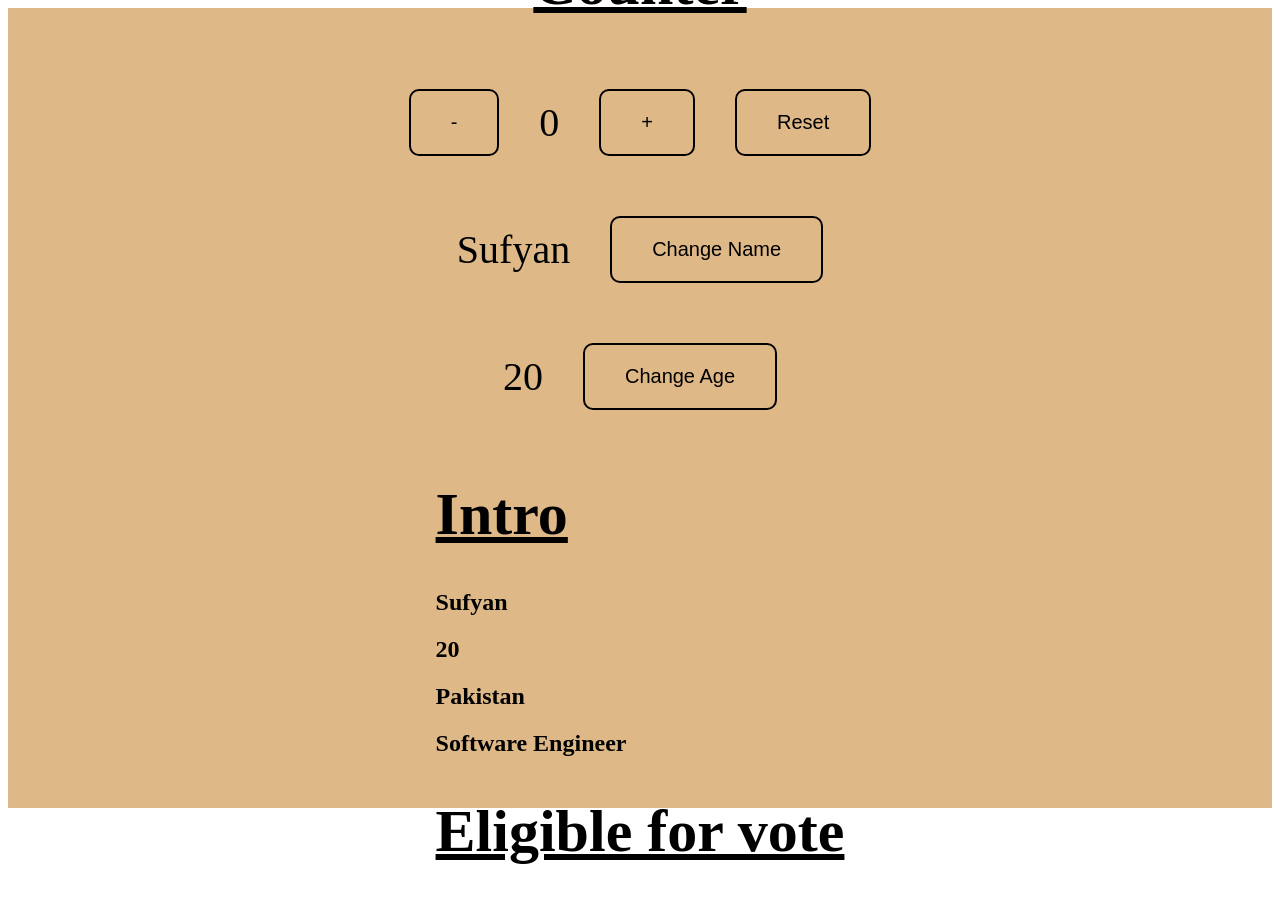
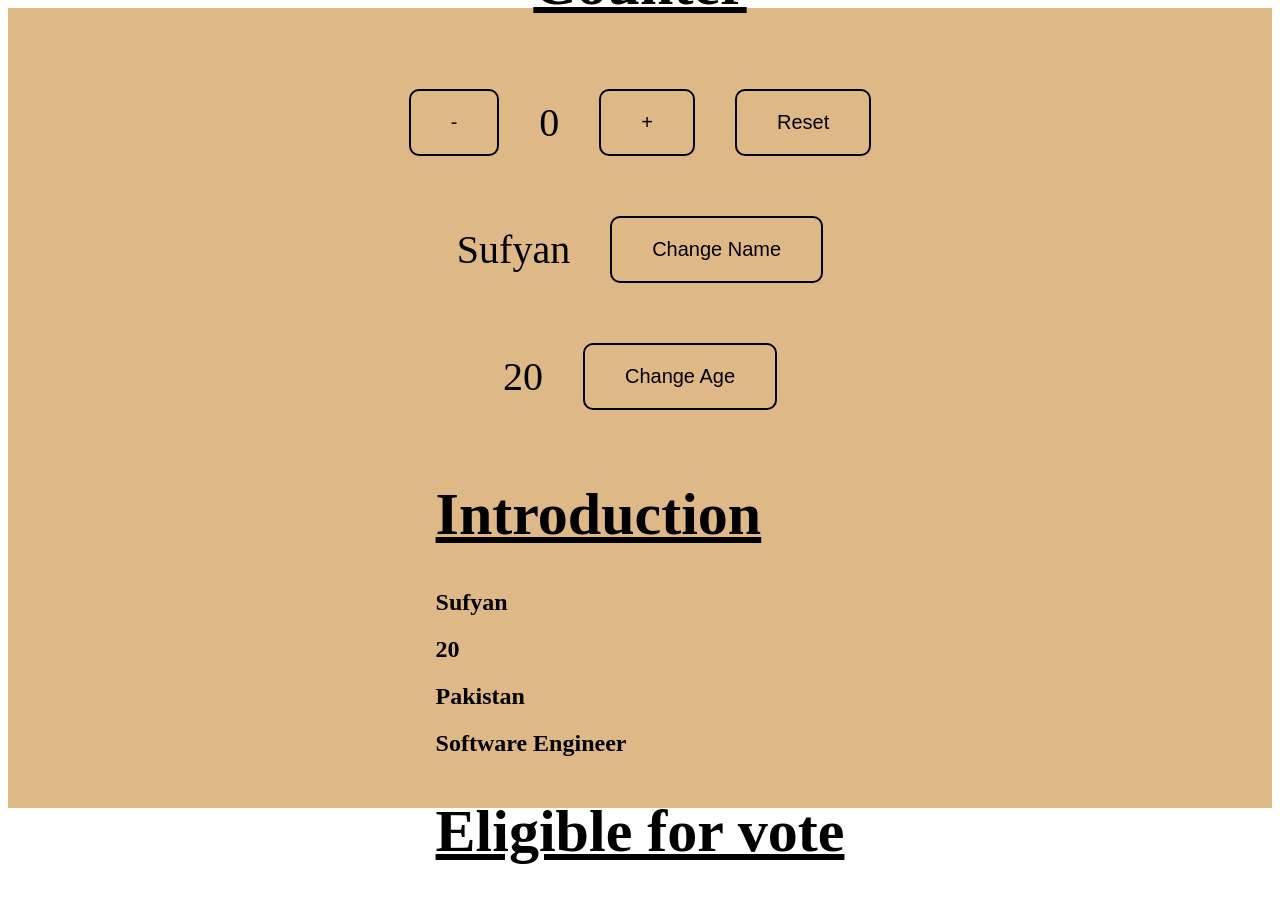
Before and after one commit to Muhammad-Sufyan-3051/Counter, a React (Create React App) app: page / in a window 1280 px wide. Shown: the top 902 px of the page. Built offline with nearby package versions, Linux system fonts and the light colour scheme.

Commit message:
Intro Header

```diff
--- a/src/Intro.js
+++ b/src/Intro.js
@@ -7,7 +7,7 @@ export const Intro = (props) => {
     });
     return (
         <div>
-            <h1>Intro</h1>
+            <h1>Introduction</h1>
             <h2>{props.name}</h2>
             <h2>{props.age}</h2>
             <h2>{user.address}</h2>
```
